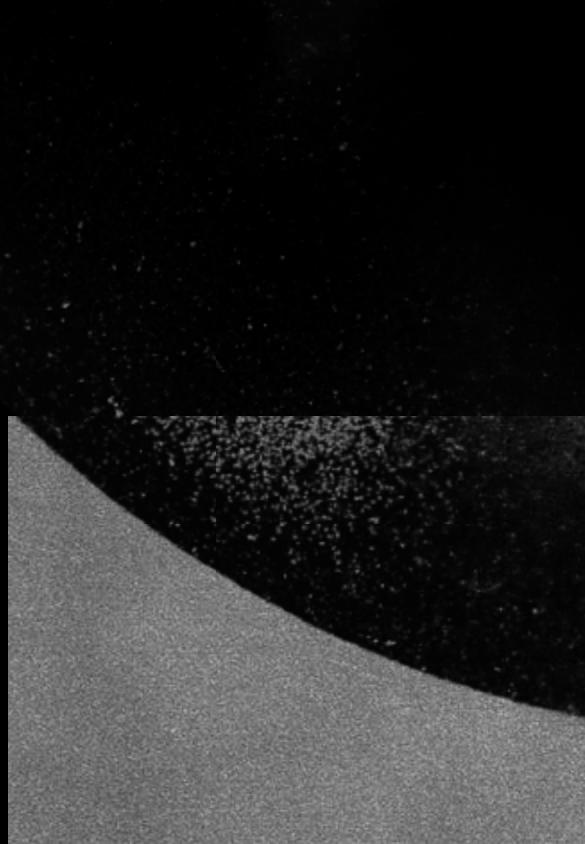
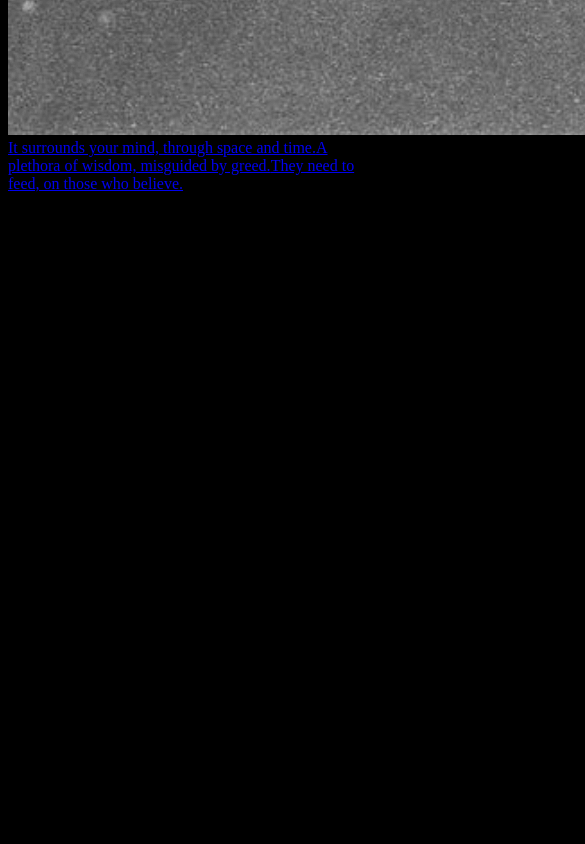
Before and after one commit to samclk/love-is-noise, a Next.js app: page / in a window 390 px wide. Shown: the part 3140-3984 px from the top of the page, 585 px wide, since content can reach past the window. After the commit the page ends 3341 px from the top, so only its background shows below. Built offline with nearby package versions, Linux system fonts and the light colour scheme; a web font is replaced by a local one.

Commit message:
resident evil

```diff
--- a/src/pages/index.js
+++ b/src/pages/index.js
@@ -77,28 +77,31 @@ export default function Home() {
             <motion.img
               src="/img/homepage-bg.jpg"
               className="h-screen w-full fixed inset-0 object-cover"
-              initial={{ opacity: 0 }}
-              animate={{ opacity: 1 }}
+              initial={{ opacity: 0, filter: 'blur(15px)' }}
+              animate={{ opacity: 0.5, filter: 'blur(0px)' }}
               transition={{ duration: 1 }}
+              alt=""
             />
-            <motion.img
+            {/* <motion.img
               src="/img/logo-black--super-rough.png"
               className="h-screen w-full fixed inset-0 object-contain mix-blend-soft-light"
               initial={{ scale: 2.1, opacity: 0, rotate: 4 }}
               animate={{ scale: 2, opacity: 1, rotate: 0 }}
               transition={{ duration: 3 }}
-            />
+              alt=""
+            /> */}
             <motion.img
               src="/img/distress.png"
               className="h-screen w-full fixed inset-0 object-cover mix-blend-overlay"
               initial={{ opacity: 0 }}
               animate={{ opacity: 1 }}
               transition={{ duration: 1 }}
+              alt=""
             />
             <motion.div
               initial={{ opacity: 0 }}
               animate={{ opacity: 1 }}
-              transition={{ duration: 0.5, delay: 1.375 }}
+              transition={{ duration: 0.5, delay: 0.75 }}
               className="container mx-auto relative z-10 flex-grow flex flex-col"
             >
               {/* <div className="flex justify-center items-center w-full lg:mb-10 space-x-2 md:space-x-4">
@@ -137,12 +140,12 @@ export default function Home() {
                   <MemoPatreon className="w-8 md:w-10 h-auto" />
                 </motion.a>
               </div> */}
-              <div className="text-center flex-grow flex justify-center flex-col">
+              <div className="text-center flex-grow flex justify-center flex-col drop-shadow-md">
                 <motion.a
-                  href="https://youtu.be/B1E7h3SeMDk"
+                  href="https://youtu.be/nzF3yoF7N_E"
                   target="_blank"
                   rel="noopener"
-                  className="text-[6vw] sm:text-[5.5vw] font-black uppercase text-[#bf3a1c] hover:invert cursor-pointer transition hover:scale-105 whitespace-nowrap text-opacity-90"
+                  className="text-[3vw] sm:text-[2.5vw] font-black uppercase text-white hover:invert cursor-pointer transition hover:scale-105 text-opacity-90"
                   animate={{ filter: ['blur(0px)', 'blur(2px)', 'blur(0px)'] }}
                   transition={{
                     duration: 1,
@@ -151,7 +154,15 @@ export default function Home() {
                     repeatDelay: 8
                   }}
                 >
-                  Will we meet someday?
+                  <span className="whitespace-nowrap block">
+                    It surrounds your mind, through space and time.
+                  </span>
+                  <span className="whitespace-nowrap block">
+                    A plethora of wisdom, misguided by greed.
+                  </span>
+                  <span className="whitespace-nowrap block">
+                    They need to feed, on those who believe.
+                  </span>
                 </motion.a>
               </div>
             </motion.div>
```
Also changed, not shown: public/img/homepage-bg.jpg.
